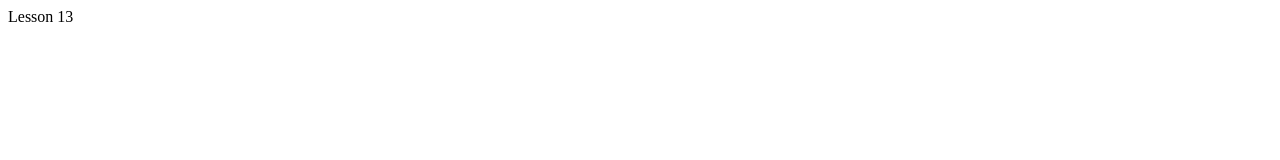
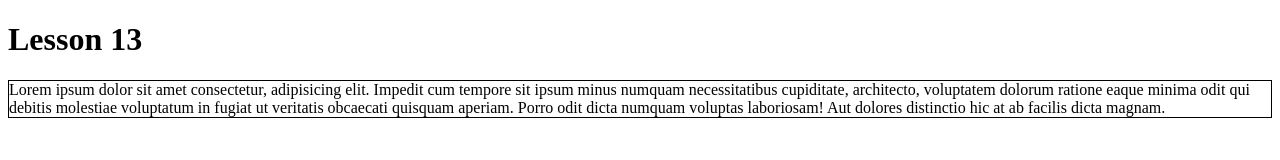
Before and after one commit to Milessa/repair_company, a website: page index.html in a window 1280 px wide. Drawn offline with Linux system fonts and the light colour scheme.

```diff
--- a/index.html
+++ b/index.html
@@ -4,8 +4,11 @@
   <meta charset="UTF-8">
   <meta name="viewport" content="width=device-width, initial-scale=1.0">
   <title>Lesson 13</title>
+
+  <link rel="stylesheet" href="style.css">
 </head>
 <body>
-  Lesson 13
+  <h1>Lesson 13</h1>
+  <p>Lorem ipsum dolor sit amet consectetur, adipisicing elit. Impedit cum tempore sit ipsum minus numquam necessitatibus cupiditate, architecto, voluptatem dolorum ratione eaque minima odit qui debitis molestiae voluptatum in fugiat ut veritatis obcaecati quisquam aperiam. Porro odit dicta numquam voluptas laboriosam! Aut dolores distinctio hic at ab facilis dicta magnam.</p>
 </body>
 </html>
--- /dev/null
+++ b/style.css
@@ -0,0 +1,3 @@
+p {
+  border: 1px solid black;
+}
```
Also changed, not shown: dist/style.css (added).
